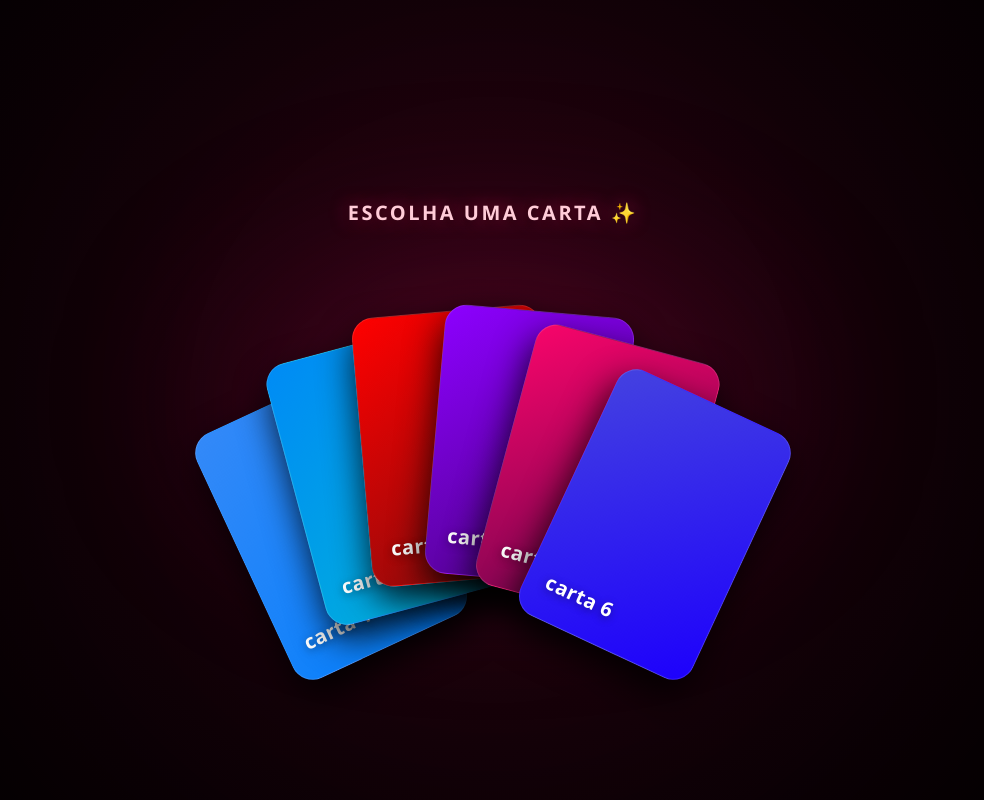
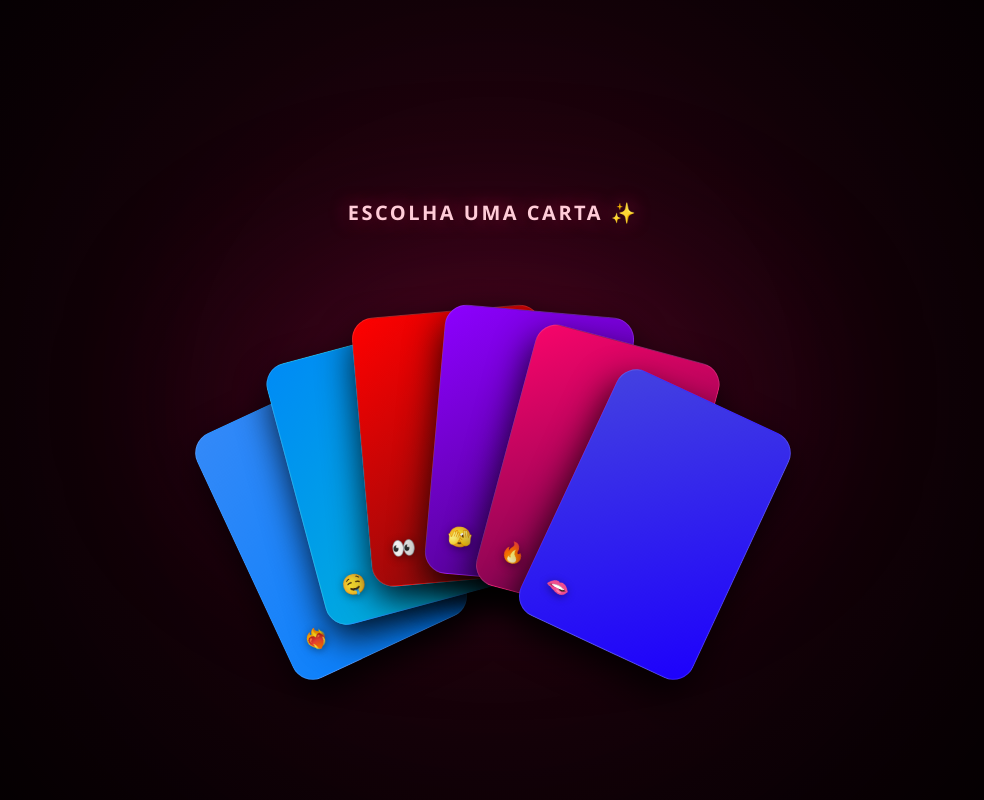
Before and after one commit to etecdevcamily-cmyk/Houver, a plain HTML site: page index.html in a window 1280 px wide. Shown: the whole page, without its empty margins (147-1131 px from the left). Drawn offline with Linux system fonts and the light colour scheme.

Commit message:
alteração

```diff
--- a/index.html
+++ b/index.html
@@ -192,32 +192,32 @@ body::after {
 <div class="baralho">
   <!-- Carta 1 -->
   <a href="carta-1.html" class="carta carta-1">
-    <span>carta 1</span>
+    <span>❤️‍🔥</span>
   </a>
 
   <!-- Carta 2 -->
   <a href="carta-2.html" class="carta carta-2">
-    <span>carta 2</span>
+    <span>🤤</span>
   </a>
 
   <!-- Carta 3 -->
   <a href="carta-3.html" class="carta carta-3">
-    <span>carta 3</span>
+    <span>👀</span>
   </a>
 
   <!-- Carta 4 -->
   <a href="carta-4.html" class="carta carta-4">
-    <span>carta 4</span>
+    <span>🫣</span>
   </a>
 
   <!-- Carta 5 -->
   <a href="carta-5.html" class="carta carta-5">
-    <span>carta 5</span>
+    <span>🔥</span>
   </a>
 
   <!-- Carta 6 -->
   <a href="carta-6.html" class="carta carta-6">
-    <span>carta 6</span>
+    <span>🫦</span>
   </a>
 </div>
 
```
